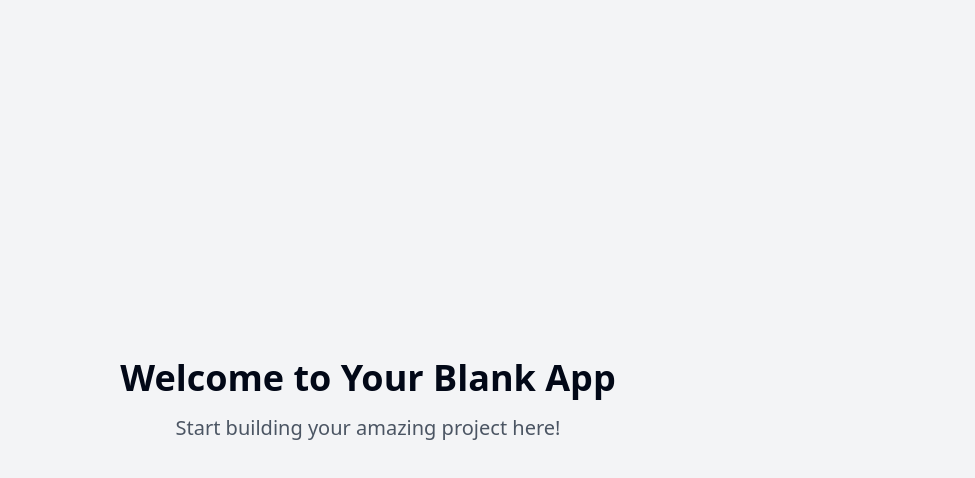
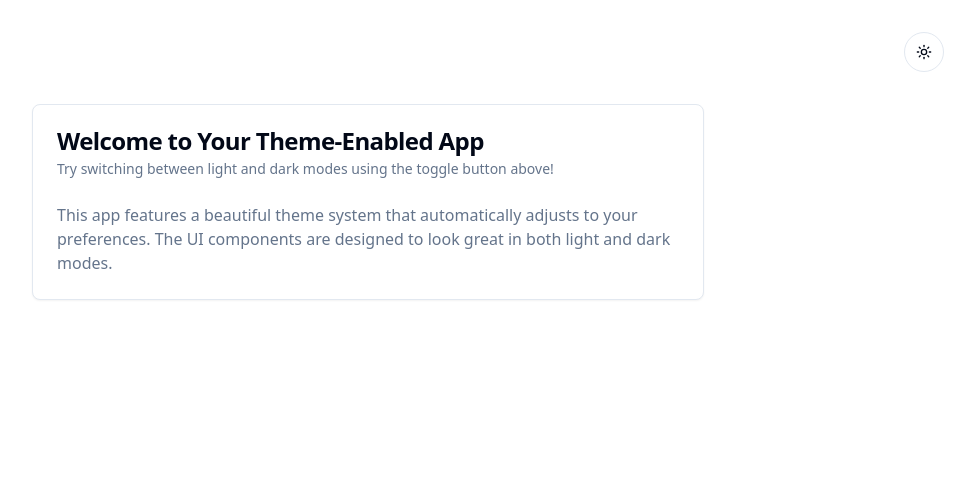
Before and after one commit to nemish0408/glow-and-shade-app, a React (Vite) app: page / in a window 1280 px wide. Shown: the top 478 px of the page, without its empty margins (272-1247 px from the left). Built offline with nearby package versions, Linux system fonts and the light colour scheme.

Commit message:
feat: Implement light and dark mode
This commit adds light and dark mode functionality to the application.

```diff
--- /dev/null
+++ b/src/components/theme/ThemeProvider.tsx
@@ -0,0 +1,13 @@
+
+"use client"
+
+import * as React from "react"
+import { ThemeProvider as NextThemesProvider } from "next-themes"
+
+export function ThemeProvider({ children }: { children: React.ReactNode }) {
+  return (
+    <NextThemesProvider attribute="class" defaultTheme="system" enableSystem>
+      {children}
+    </NextThemesProvider>
+  )
+}
--- /dev/null
+++ b/src/components/theme/ThemeToggle.tsx
@@ -0,0 +1,24 @@
+
+"use client"
+
+import * as React from "react"
+import { Moon, Sun } from "lucide-react"
+import { useTheme } from "next-themes"
+import { Button } from "@/components/ui/button"
+
+export function ThemeToggle() {
+  const { theme, setTheme } = useTheme()
+
+  return (
+    <Button
+      variant="outline"
+      size="icon"
+      onClick={() => setTheme(theme === "light" ? "dark" : "light")}
+      className="rounded-full"
+    >
+      <Sun className="h-[1.2rem] w-[1.2rem] rotate-0 scale-100 transition-all dark:-rotate-90 dark:scale-0" />
+      <Moon className="absolute h-[1.2rem] w-[1.2rem] rotate-90 scale-0 transition-all dark:rotate-0 dark:scale-100" />
+      <span className="sr-only">Toggle theme</span>
+    </Button>
+  )
+}
--- a/src/main.tsx
+++ b/src/main.tsx
@@ -1,5 +1,11 @@
+
 import { createRoot } from 'react-dom/client'
+import { ThemeProvider } from "./components/theme/ThemeProvider"
 import App from './App.tsx'
 import './index.css'
 
-createRoot(document.getElementById("root")!).render(<App />);
+createRoot(document.getElementById("root")!).render(
+  <ThemeProvider>
+    <App />
+  </ThemeProvider>
+);
--- a/src/pages/Index.tsx
+++ b/src/pages/Index.tsx
@@ -1,11 +1,27 @@
-// Update this page (the content is just a fallback if you fail to update the page)
+
+import { ThemeToggle } from "@/components/theme/ThemeToggle"
+import { Card, CardContent, CardDescription, CardHeader, CardTitle } from "@/components/ui/card"
 
 const Index = () => {
   return (
-    <div className="min-h-screen flex items-center justify-center bg-gray-100">
-      <div className="text-center">
-        <h1 className="text-4xl font-bold mb-4">Welcome to Your Blank App</h1>
-        <p className="text-xl text-gray-600">Start building your amazing project here!</p>
+    <div className="min-h-screen bg-background p-8">
+      <div className="container mx-auto">
+        <div className="flex justify-end mb-8">
+          <ThemeToggle />
+        </div>
+
+        <Card className="w-full max-w-2xl mx-auto">
+          <CardHeader>
+            <CardTitle>Welcome to Your Theme-Enabled App</CardTitle>
+            <CardDescription>Try switching between light and dark modes using the toggle button above!</CardDescription>
+          </CardHeader>
+          <CardContent>
+            <p className="text-muted-foreground">
+              This app features a beautiful theme system that automatically adjusts to your preferences.
+              The UI components are designed to look great in both light and dark modes.
+            </p>
+          </CardContent>
+        </Card>
       </div>
     </div>
   );
```
